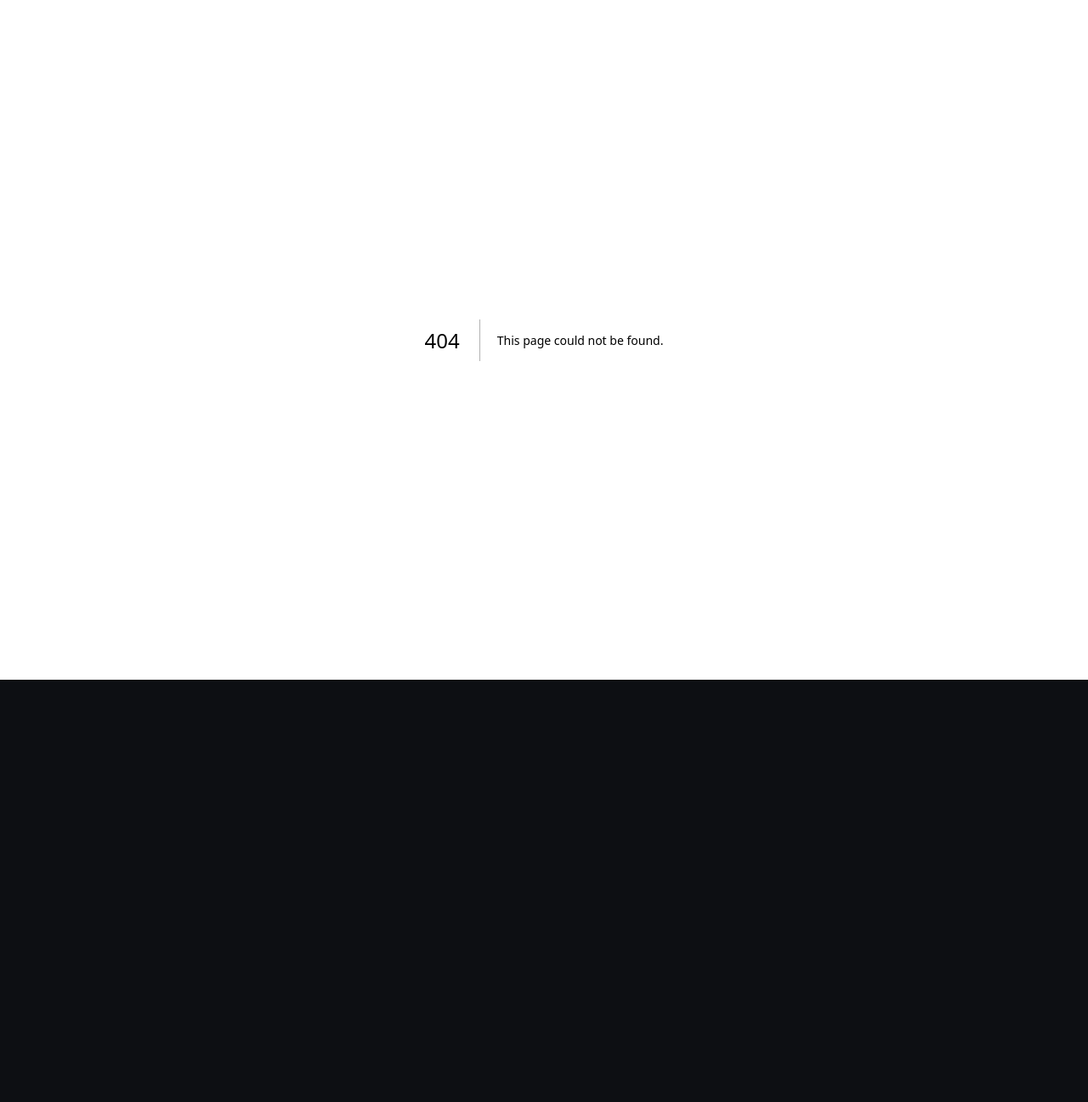
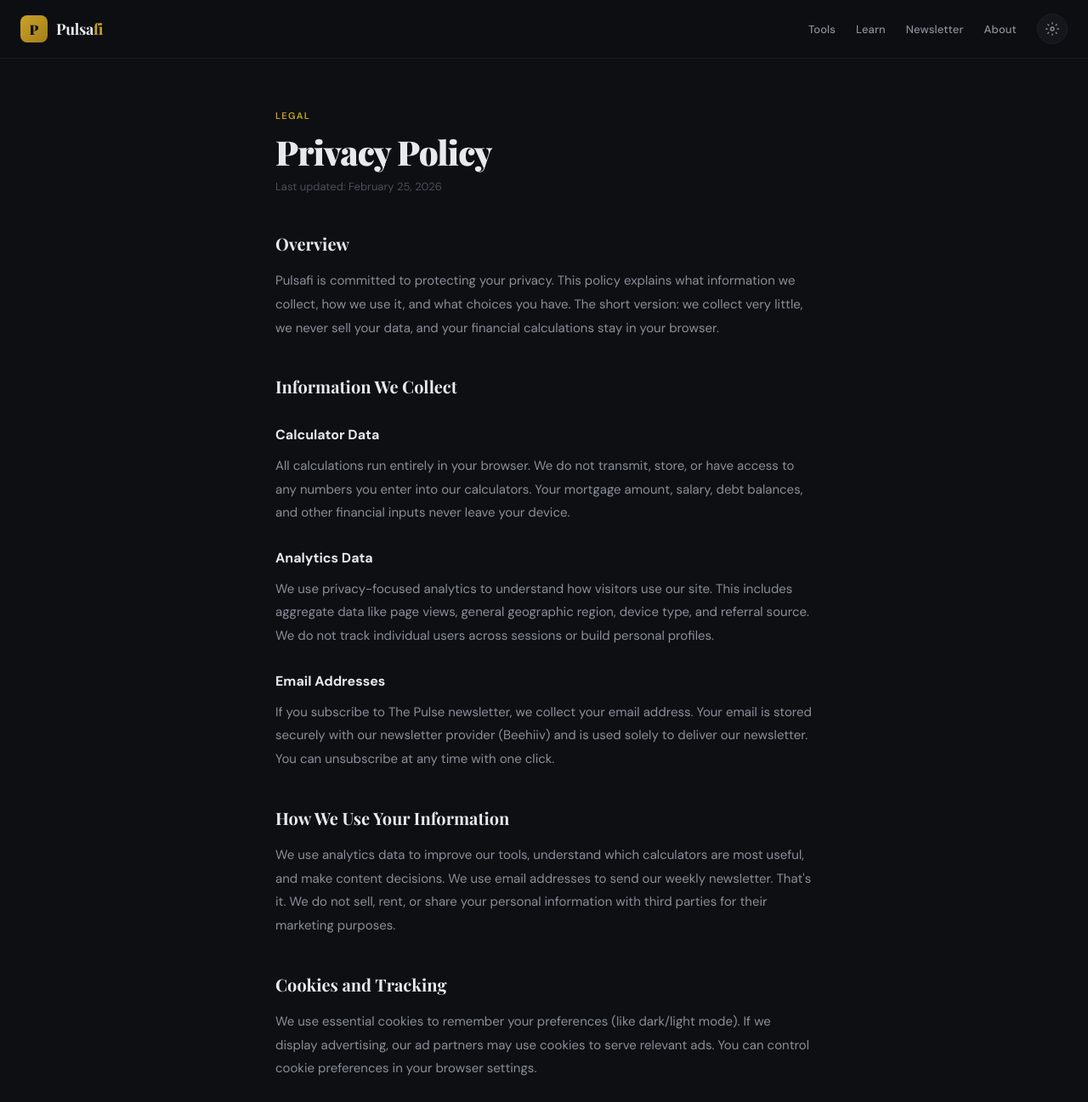
Before and after one commit to zackatlas/pulsafi, a Next.js app: page /privacy in a window 1280 px wide. Before the commit this address had no page. Shown: the top 1297 px of the page at 85% size. Before the commit the page ends 800 px from the top, so only its background shows below. Built offline with nearby package versions, Linux system fonts and the light colour scheme.

Commit message:
Create page.js

```diff
--- /dev/null
+++ b/app/privacy/page.js
@@ -0,0 +1,86 @@
+"use client";
+import Header from "../components/Header";
+import Footer from "../components/Footer";
+
+export default function PrivacyPage() {
+  return (
+    <div style={{ minHeight: "100vh", background: "var(--bg-main)", color: "var(--text-primary)", fontFamily: "'DM Sans', sans-serif" }}>
+      <link href="https://fonts.googleapis.com/css2?family=Playfair+Display:wght@400;700;900&family=DM+Sans:wght@400;500;600;700&family=DM+Mono:wght@400;500&display=swap" rel="stylesheet" />
+      <Header />
+
+      <main style={{ maxWidth: 680, margin: "0 auto", padding: "60px 24px 80px" }}>
+        <div style={{ fontSize: 11, textTransform: "uppercase", letterSpacing: "0.12em", color: "var(--accent)", marginBottom: 12, fontWeight: 600 }}>Legal</div>
+        <h1 style={{ fontSize: "clamp(28px, 4vw, 40px)", fontFamily: "'Playfair Display', serif", fontWeight: 900, lineHeight: 1.2, letterSpacing: "-0.02em", margin: "0 0 8px" }}>
+          Privacy Policy
+        </h1>
+        <p style={{ color: "var(--text-faint)", fontSize: 13, marginBottom: 40 }}>Last updated: February 25, 2026</p>
+
+        <div style={{ fontSize: 15, color: "var(--text-secondary)", lineHeight: 1.85 }}>
+
+          <h2 style={{ fontSize: 20, fontFamily: "'Playfair Display', serif", fontWeight: 700, color: "var(--text-primary)", margin: "36px 0 12px" }}>Overview</h2>
+          <p style={{ marginBottom: 20 }}>
+            Pulsafi is committed to protecting your privacy. This policy explains what information we collect, how we use it, and what choices you have. The short version: we collect very little, we never sell your data, and your financial calculations stay in your browser.
+          </p>
+
+          <h2 style={{ fontSize: 20, fontFamily: "'Playfair Display', serif", fontWeight: 700, color: "var(--text-primary)", margin: "36px 0 12px" }}>Information We Collect</h2>
+
+          <h3 style={{ fontSize: 16, fontWeight: 700, color: "var(--text-primary)", margin: "24px 0 8px" }}>Calculator Data</h3>
+          <p style={{ marginBottom: 20 }}>
+            All calculations run entirely in your browser. We do not transmit, store, or have access to any numbers you enter into our calculators. Your mortgage amount, salary, debt balances, and other financial inputs never leave your device.
+          </p>
+
+          <h3 style={{ fontSize: 16, fontWeight: 700, color: "var(--text-primary)", margin: "24px 0 8px" }}>Analytics Data</h3>
+          <p style={{ marginBottom: 20 }}>
+            We use privacy-focused analytics to understand how visitors use our site. This includes aggregate data like page views, general geographic region, device type, and referral source. We do not track individual users across sessions or build personal profiles.
+          </p>
+
+          <h3 style={{ fontSize: 16, fontWeight: 700, color: "var(--text-primary)", margin: "24px 0 8px" }}>Email Addresses</h3>
+          <p style={{ marginBottom: 20 }}>
+            If you subscribe to The Pulse newsletter, we collect your email address. Your email is stored securely with our newsletter provider (Beehiiv) and is used solely to deliver our newsletter. You can unsubscribe at any time with one click.
+          </p>
+
+          <h2 style={{ fontSize: 20, fontFamily: "'Playfair Display', serif", fontWeight: 700, color: "var(--text-primary)", margin: "36px 0 12px" }}>How We Use Your Information</h2>
+          <p style={{ marginBottom: 20 }}>
+            We use analytics data to improve our tools, understand which calculators are most useful, and make content decisions. We use email addresses to send our weekly newsletter. That's it. We do not sell, rent, or share your personal information with third parties for their marketing purposes.
+          </p>
+
+          <h2 style={{ fontSize: 20, fontFamily: "'Playfair Display', serif", fontWeight: 700, color: "var(--text-primary)", margin: "36px 0 12px" }}>Cookies and Tracking</h2>
+          <p style={{ marginBottom: 20 }}>
+            We use essential cookies to remember your preferences (like dark/light mode). If we display advertising, our ad partners may use cookies to serve relevant ads. You can control cookie preferences in your browser settings.
+          </p>
+
+          <h2 style={{ fontSize: 20, fontFamily: "'Playfair Display', serif", fontWeight: 700, color: "var(--text-primary)", margin: "36px 0 12px" }}>Third-Party Services</h2>
+          <p style={{ marginBottom: 20 }}>
+            We use the following third-party services that may process data on our behalf: Vercel (hosting), Beehiiv (newsletter delivery), and Google Analytics (site analytics). Each of these services has their own privacy policy governing their use of data.
+          </p>
+
+          <h2 style={{ fontSize: 20, fontFamily: "'Playfair Display', serif", fontWeight: 700, color: "var(--text-primary)", margin: "36px 0 12px" }}>Affiliate Links</h2>
+          <p style={{ marginBottom: 20 }}>
+            Some links on Pulsafi are affiliate links. When you click an affiliate link and make a purchase or sign up for a service, we may earn a commission. Affiliate partners may use cookies to track referrals. This does not affect the price you pay or the recommendations we make.
+          </p>
+
+          <h2 style={{ fontSize: 20, fontFamily: "'Playfair Display', serif", fontWeight: 700, color: "var(--text-primary)", margin: "36px 0 12px" }}>Your Rights</h2>
+          <p style={{ marginBottom: 20 }}>
+            You have the right to access, correct, or delete any personal information we hold about you. For newsletter subscribers, you can unsubscribe at any time. For any privacy-related requests, contact us at hello@pulsafi.com.
+          </p>
+
+          <h2 style={{ fontSize: 20, fontFamily: "'Playfair Display', serif", fontWeight: 700, color: "var(--text-primary)", margin: "36px 0 12px" }}>Changes to This Policy</h2>
+          <p style={{ marginBottom: 20 }}>
+            We may update this privacy policy from time to time. We'll notify newsletter subscribers of any significant changes. The latest version will always be available on this page.
+          </p>
+
+          <div style={{
+            marginTop: 40, background: "var(--bg-card)", borderRadius: 14, border: "1px solid var(--border-card)",
+            padding: "20px 22px", fontSize: 14,
+          }}>
+            <strong style={{ color: "var(--text-primary)" }}>Questions?</strong>
+            <span style={{ color: "var(--text-muted)" }}> Reach out at </span>
+            <span style={{ color: "var(--accent)" }}>hello@pulsafi.com</span>
+          </div>
+        </div>
+      </main>
+
+      <Footer />
+    </div>
+  );
+}
```
